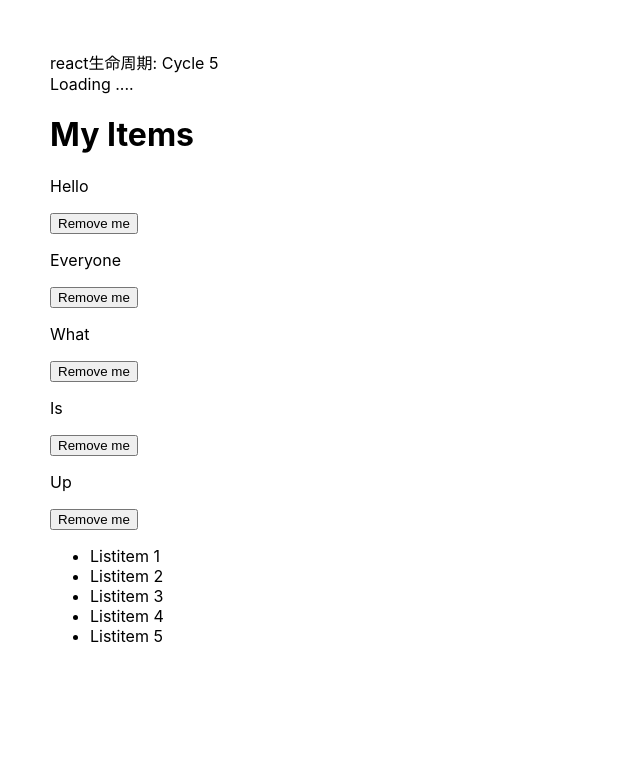
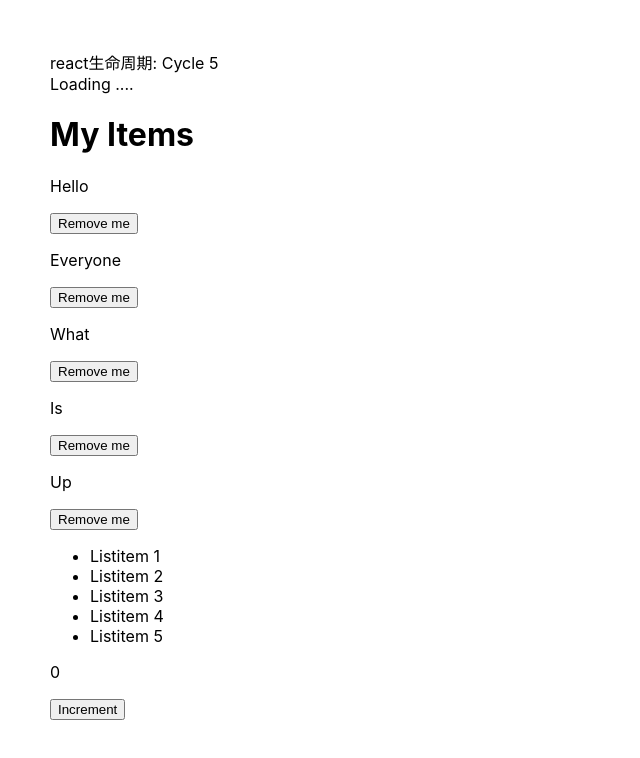
Before and after one commit to auto110/reactCourse, a React (Create React App) app in the folder lifecycle/: page / in a window 1280 px wide. Shown: the top 758 px of the page, without its empty margins (0-640 px from the left). Built offline with nearby package versions, Linux system fonts and the light colour scheme.

Commit message:
hooks中useState

```diff
--- a/lifecycle/src/App.js
+++ b/lifecycle/src/App.js
@@ -3,6 +3,8 @@
 import LifecycleTest from "./LifecycleTest";
 import Message from './Message';
 import MyList from './MyList'
+import Counter from './Hooks'
+
 
 // The mount lifecycle is called twice: before and immediately after React renders the component into DOM.
 // Mounting is where a lot of the functionality will take place specific to initializing a component's state at the time of loading. Mounting happens when your app loads up for the first time, when you navigate to a particular component using something like React router, or it could be something like when you add a component to a page dynamically, like through conditional renders or loops. The first one of these functionalities is one you should be very comfortable with at this point: the constructor.
@@ -97,6 +99,7 @@
       ))}
 
       <MyList></MyList>
+      <Counter></Counter>
       </div>
     )
   }
--- /dev/null
+++ b/lifecycle/src/Hooks.js
@@ -0,0 +1,13 @@
+import React, {useState} from 'react';
+
+const Counter = () => {
+    const [count, setCount] = useState(0);
+    return (
+        <div>
+          <p>{count}</p>
+          <button onClick={() => setCount(count + 1)}>Increment</button>
+        </div>
+    );
+}
+
+export default Counter;
```
